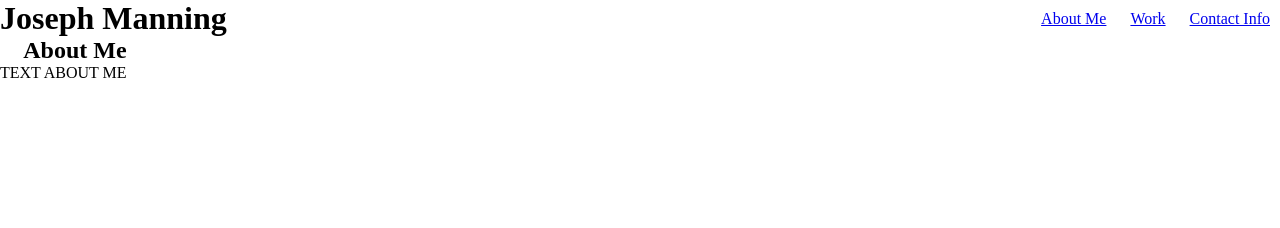
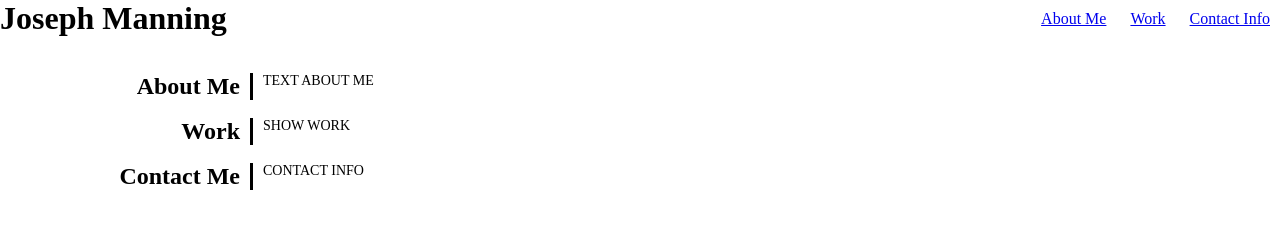
Before and after one commit to JMan4342/Portfolio, a plain HTML site: page index.html in a window 1280 px wide. Drawn offline with Linux system fonts and the light colour scheme.

Commit message:
Format sections in CSS

```diff
--- a/assets/css/style.css
+++ b/assets/css/style.css
@@ -22,11 +22,27 @@ header nav ul li {
     margin: 10px;
 }
 
-.about {
-    float: left;
+/* Places sections with headers on left and content on right */
+.about,
+.work,
+.contact {
+    display: inline-flex;
 }
 
-div h2 {
+.about h2,
+.work h2,
+.contact h2 {
+    width: 250px;
     text-align: right;
+    padding-right: 10px;
+}
 
+.about p,
+.work p,
+.contact p {
+    width: initial;
+    padding-left: 10px;
+    border-left: solid;
+    text-align: left;
+    font-size: 14px;
 }
--- a/index.html
+++ b/index.html
@@ -28,48 +28,41 @@
 
         </header>
 
+        <br>
+        <br>
+
         <!-- About me section -->
         <section class="about">
-            <div>
                 <h2>About Me</h2>
-            </div>
-            <div>
                 <p>
                     TEXT ABOUT ME
                 </p>
-            </div>
 
         </section>
 
         <br>
+        <br>
 
         <!-- Showcase work -->
-        <!-- <section class="work">
-            <div>
+        <section class="work">
                 <h2>Work</h2>
-            </div>
-            <div>
                 <p>
                     SHOW WORK
                 </p>
-            </div>
 
         </section>
 
-        <br> -->
+        <br>
+        <br>
 
         <!-- Contact info -->
-        <!-- <section class="contact">
-            <div>
+        <section class="contact">
                 <h2>Contact Me</h2>
-            </div>
-            <div>
                 <p>
                     CONTACT INFO
                 </p>
-            </div>
 
-        </section> -->
+        </section>
 
     </body>
 
```
